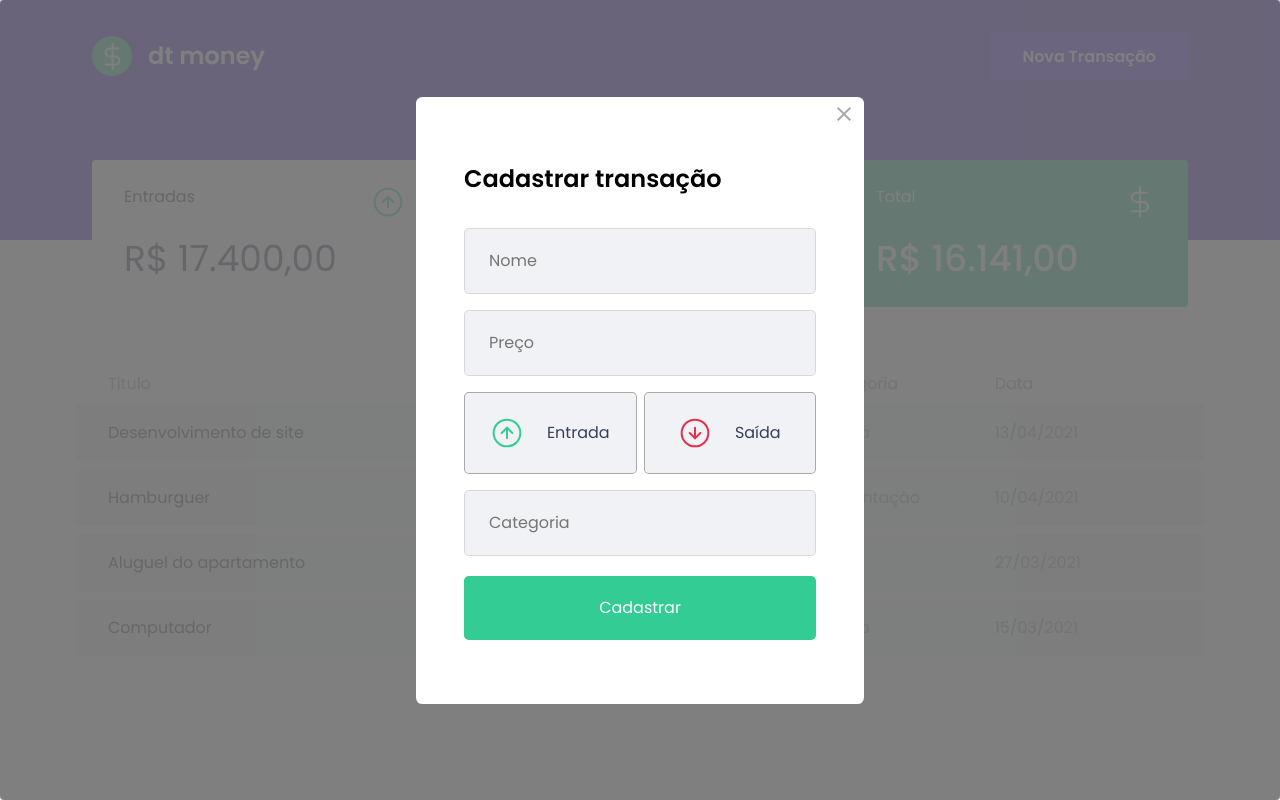
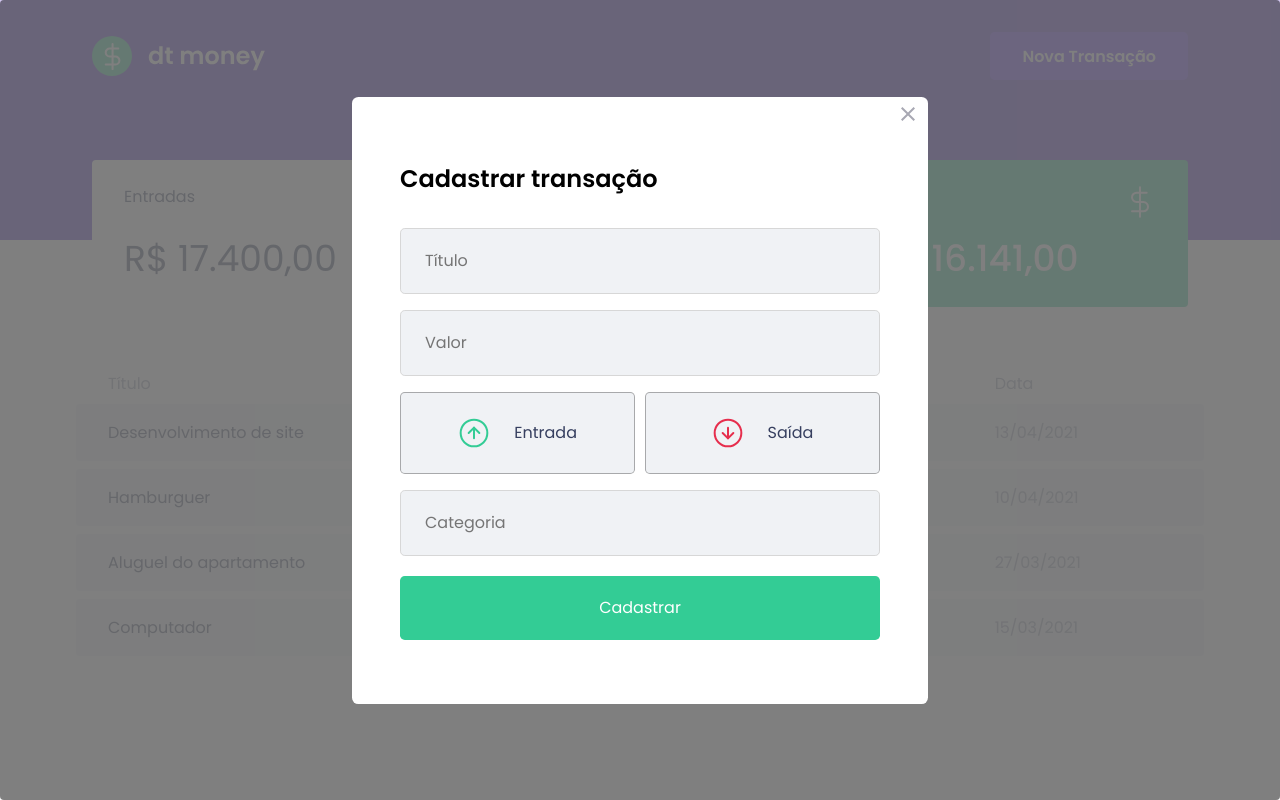
Before and after one commit to anzinirafael/dtmoney, a React (Create React App) app: page / in a window 1280 px wide. Both pictures are taken after a click on the button "Nova Transação". Built offline with nearby package versions, Linux system fonts and the light colour scheme; no server answers; what miragejs would draw is missing.

Commit message:
update, shorts alterations in modal positions

```diff
--- a/src/App.tsx
+++ b/src/App.tsx
@@ -20,7 +20,7 @@ export function App() {
   }
   return (
     <>
-      <Modal onClick={handleCloseModal} Open={openModal} RequestClose={handleCloseModal}/>
+      <Modal onClick={handleCloseModal} RequestClose={handleCloseModal} Open={openModal}/>
       <Header onClick={handleOpenModal}/>
       <Dashboard />
       <GlobalStyle />
--- a/src/components/Modal/index.tsx
+++ b/src/components/Modal/index.tsx
@@ -21,9 +21,9 @@ export function Modal({onClick, Open, RequestClose} : Props) {
         </div>
         <section>
           <h1>Cadastrar transação</h1>
-          <input type="text" placeholder="Nome" />
+          <input type="text" placeholder="Título" />
           <br/>
-          <input type="text" placeholder="Preço" />
+          <input type="number" placeholder="Valor" />
           <div className="buttons">
             <button className="income">
               <img src={income} alt="Icon income" />
@@ -36,7 +36,7 @@ export function Modal({onClick, Open, RequestClose} : Props) {
           </div>
           <input type="text" placeholder="Categoria" />
           <br />
-          <button className="submit">Cadastrar</button>
+          <button className="submit" type="submit">Cadastrar</button>
         </section>
         </Container>
       </ModalContainer>
--- a/src/components/Modal/style.ts
+++ b/src/components/Modal/style.ts
@@ -2,19 +2,23 @@ import ReactModal from 'react-modal';
 import styled from 'styled-components';
 
 export const ModalContainer = styled(ReactModal)`
+    background-color: rgba(0, 0, 0, 0.5);
     display: flex;
     align-items: center;
     justify-content: center;
     border-radius: 0.25rem;
-    background: rgba(0, 0, 0, 0.5);
     width: 100%;
     height: 100%;
+    left: 0;
+    right: 0;
+    top: 0;
+    bottom: 0;
 `
 
-export const Container = styled.div`
-    margin: 7% 30%;
+export const Container = styled.form`
     background-color: var(--shape);
-    width: 35%;
+    width: 100%;
+    max-width: 576px;
     border-radius: 0.40rem;
     div{
         display: flex;
```
